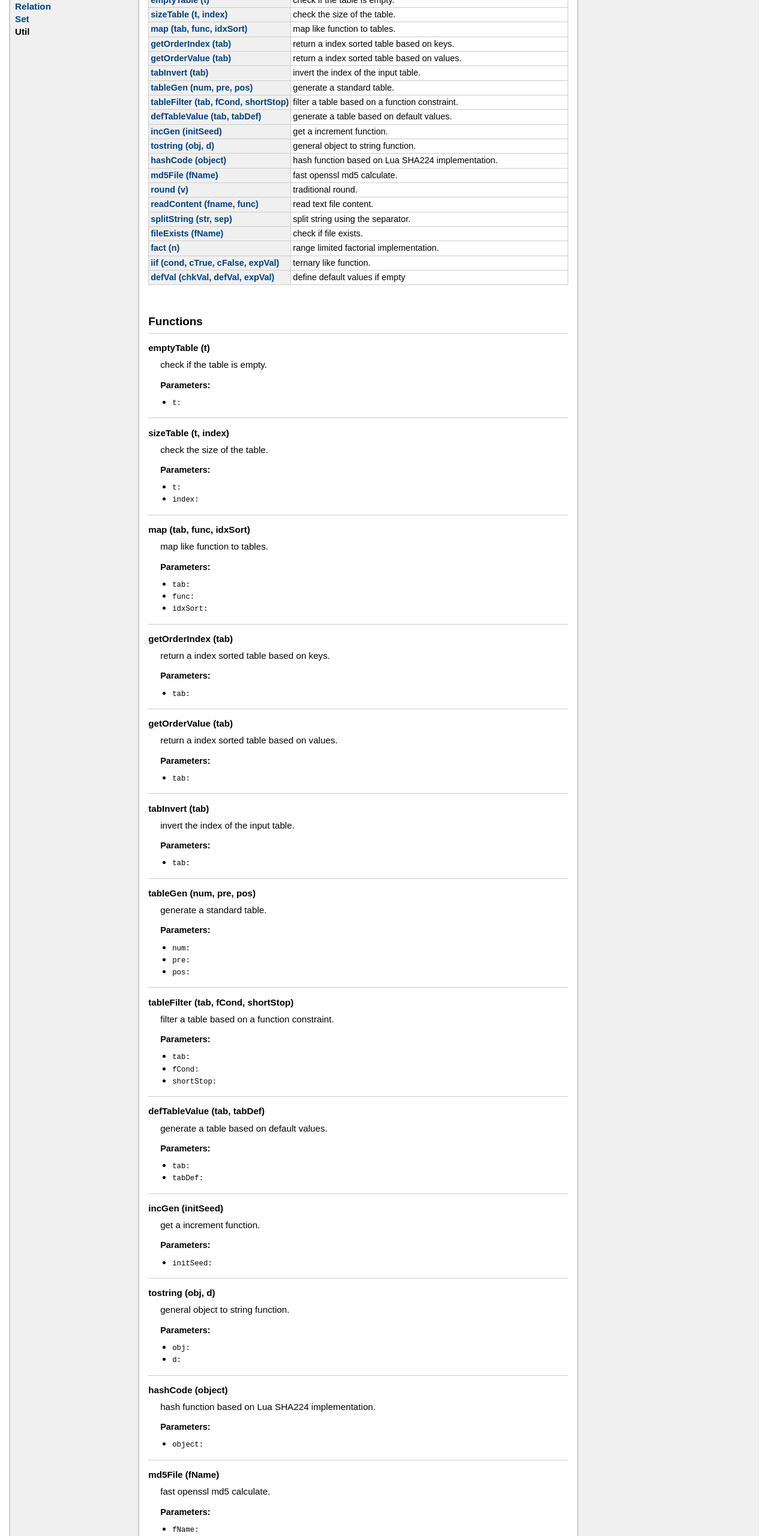
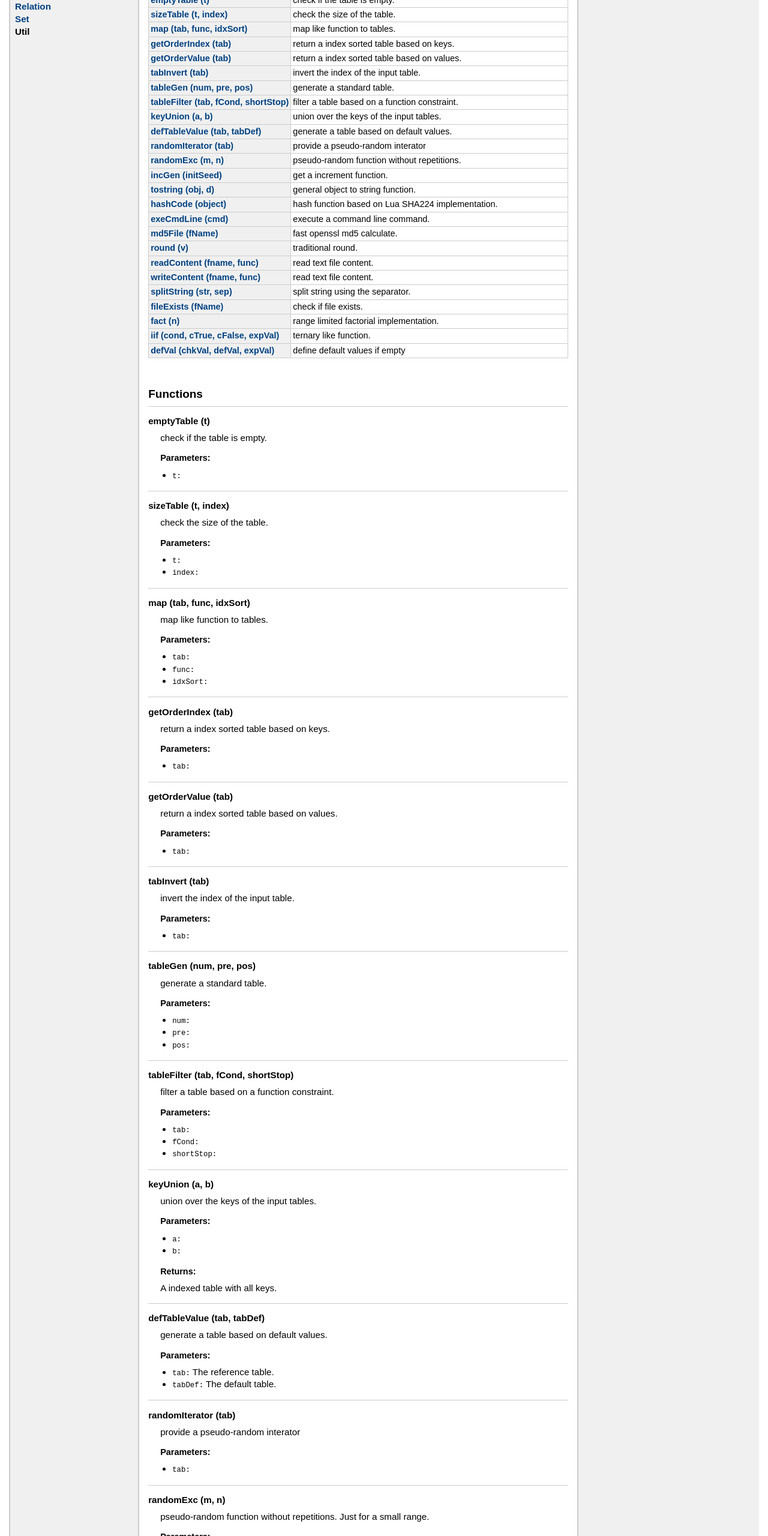
Before and after one commit to chentz78/LuaTools, a plain HTML site: page docs/modules/Util.html in a window 1280 px wide. Shown: the part 240-2800 px from the top of the page at 60% size. Drawn offline with Linux system fonts and the light colour scheme.

Commit message:
Added make file and update doc info.

```diff
--- a/docs/modules/Util.html
+++ b/docs/modules/Util.html
@@ -96,8 +96,20 @@
 	<td class="summary">filter a table based on a function constraint.</td>
 	</tr>
 	<tr>
+	<td class="name" nowrap><a href="#keyUnion">keyUnion (a, b)</a></td>
+	<td class="summary">union over the keys of the input tables.</td>
+	</tr>
+	<tr>
 	<td class="name" nowrap><a href="#defTableValue">defTableValue (tab, tabDef)</a></td>
 	<td class="summary">generate a table based on default values.</td>
+	</tr>
+	<tr>
+	<td class="name" nowrap><a href="#randomIterator">randomIterator (tab)</a></td>
+	<td class="summary">provide a pseudo-random interator</td>
+	</tr>
+	<tr>
+	<td class="name" nowrap><a href="#randomExc">randomExc (m, n)</a></td>
+	<td class="summary">pseudo-random function without repetitions.</td>
 	</tr>
 	<tr>
 	<td class="name" nowrap><a href="#incGen">incGen (initSeed)</a></td>
@@ -112,6 +124,10 @@
 	<td class="summary">hash function based on Lua SHA224 implementation.</td>
 	</tr>
 	<tr>
+	<td class="name" nowrap><a href="#exeCmdLine">exeCmdLine (cmd)</a></td>
+	<td class="summary">execute a command line command.</td>
+	</tr>
+	<tr>
 	<td class="name" nowrap><a href="#md5File">md5File (fName)</a></td>
 	<td class="summary">fast openssl md5 calculate.</td>
 	</tr>
@@ -121,6 +137,10 @@
 	</tr>
 	<tr>
 	<td class="name" nowrap><a href="#readContent">readContent (fname, func)</a></td>
+	<td class="summary">read text file content.</td>
+	</tr>
+	<tr>
+	<td class="name" nowrap><a href="#writeContent">writeContent (fname, func)</a></td>
 	<td class="summary">read text file content.</td>
 	</tr>
 	<tr>
@@ -364,6 +384,38 @@
 
 </dd>
     <dt>
+    <a name = "keyUnion"></a>
+    <strong>keyUnion (a, b)</strong>
+    </dt>
+    <dd>
+    union over the keys of the input tables.
+
+
+    <h3>Parameters:</h3>
+    <ul>
+        <li><span class="parameter">a</span>
+
+
+
+        </li>
+        <li><span class="parameter">b</span>
+
+
+
+        </li>
+    </ul>
+
+    <h3>Returns:</h3>
+    <ol>
+
+        A indexed table with all keys.
+    </ol>
+
+
+
+
+</dd>
+    <dt>
     <a name = "defTableValue"></a>
     <strong>defTableValue (tab, tabDef)</strong>
     </dt>
@@ -374,11 +426,57 @@
     <h3>Parameters:</h3>
     <ul>
         <li><span class="parameter">tab</span>
+         The reference table.
+        </li>
+        <li><span class="parameter">tabDef</span>
+         The default table.
+        </li>
+    </ul>
+
+
+
+
+
+</dd>
+    <dt>
+    <a name = "randomIterator"></a>
+    <strong>randomIterator (tab)</strong>
+    </dt>
+    <dd>
+    provide a pseudo-random interator
+
+
+    <h3>Parameters:</h3>
+    <ul>
+        <li><span class="parameter">tab</span>
 
 
 
         </li>
-        <li><span class="parameter">tabDef</span>
+    </ul>
+
+
+
+
+
+</dd>
+    <dt>
+    <a name = "randomExc"></a>
+    <strong>randomExc (m, n)</strong>
+    </dt>
+    <dd>
+    pseudo-random function without repetitions.
+ Just for a small range.
+
+
+    <h3>Parameters:</h3>
+    <ul>
+        <li><span class="parameter">m</span>
+
+
+
+        </li>
+        <li><span class="parameter">n</span>
 
 
 
@@ -462,6 +560,28 @@
 
 </dd>
     <dt>
+    <a name = "exeCmdLine"></a>
+    <strong>exeCmdLine (cmd)</strong>
+    </dt>
+    <dd>
+    execute a command line command.
+
+
+    <h3>Parameters:</h3>
+    <ul>
+        <li><span class="parameter">cmd</span>
+
+
+
+        </li>
+    </ul>
+
+
+
+
+
+</dd>
+    <dt>
     <a name = "md5File"></a>
     <strong>md5File (fName)</strong>
     </dt>
@@ -508,6 +628,33 @@
     <dt>
     <a name = "readContent"></a>
     <strong>readContent (fname, func)</strong>
+    </dt>
+    <dd>
+    read text file content.
+
+
+    <h3>Parameters:</h3>
+    <ul>
+        <li><span class="parameter">fname</span>
+
+
+
+        </li>
+        <li><span class="parameter">func</span>
+
+
+
+        </li>
+    </ul>
+
+
+
+
+
+</dd>
+    <dt>
+    <a name = "writeContent"></a>
+    <strong>writeContent (fname, func)</strong>
     </dt>
     <dd>
     read text file content.
@@ -684,7 +831,7 @@
 </div> <!-- id="main" -->
 <div id="about">
 <i>generated by <a href="http://github.com/stevedonovan/LDoc">LDoc 1.4.5</a></i>
-<i style="float:right;">Last updated 2017-02-14 15:35:06 </i>
+<i style="float:right;">Last updated 2017-03-13 07:05:49 </i>
 </div> <!-- id="about" -->
 </div> <!-- id="container" -->
 </body>
```
Also changed, not shown: docs/index.html (+1 -1 lines), docs/modules/Array.html (+1 -1 lines), docs/modules/Relation.html (+1 -1 lines), docs/modules/Set.html (+1 -1 lines), 1 other file.
